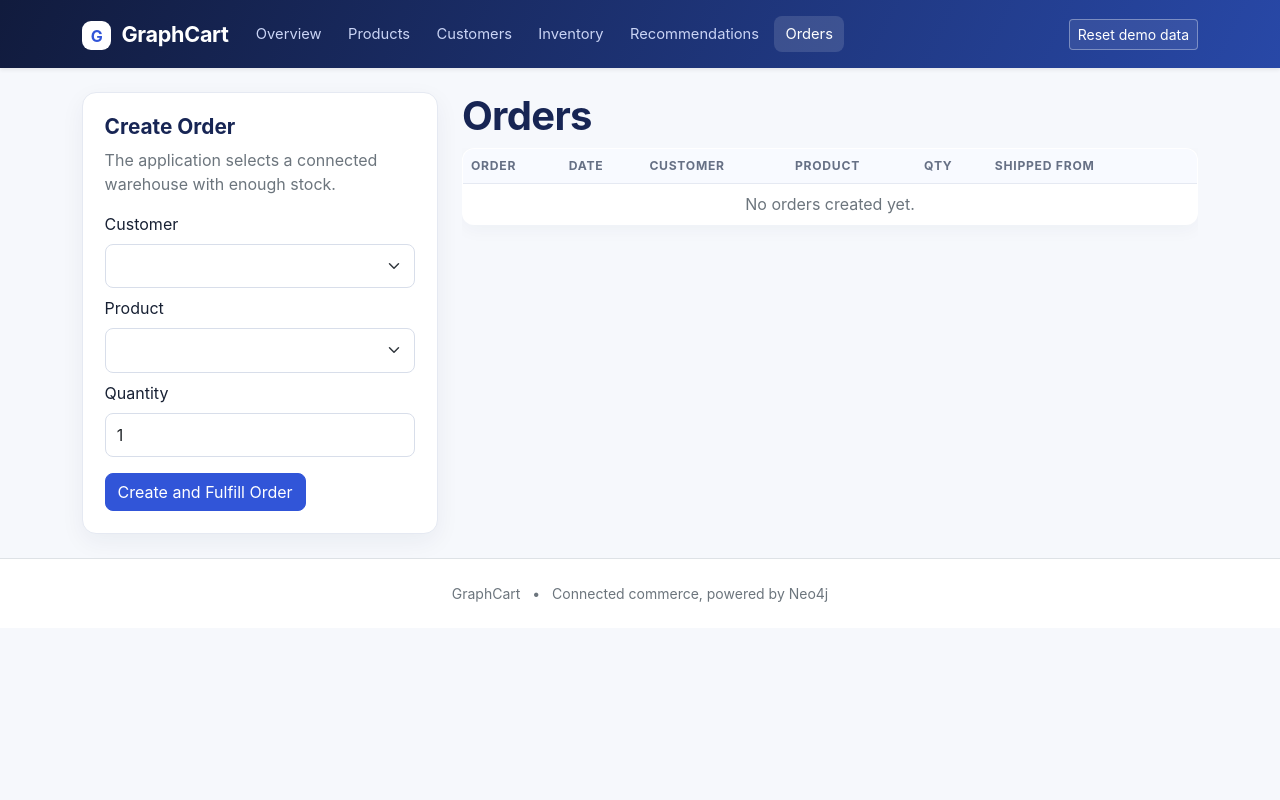
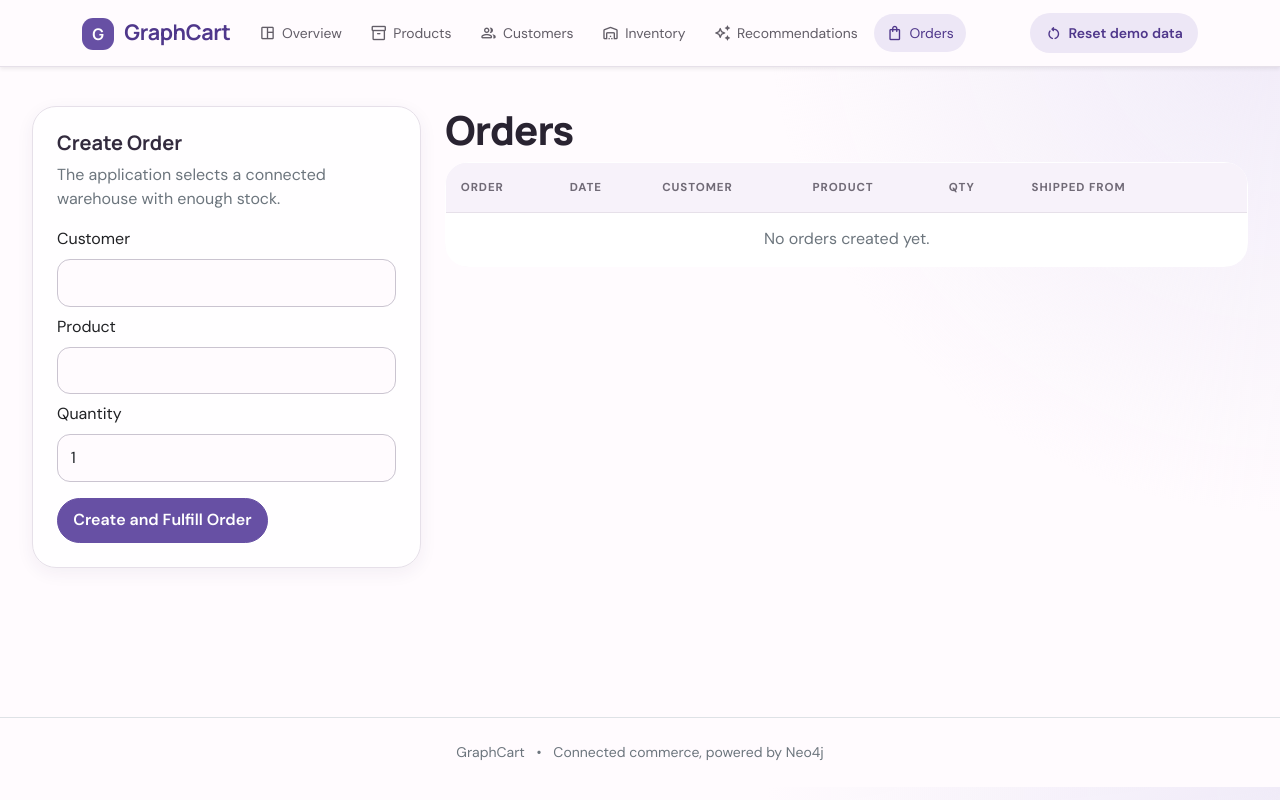
Before and after one commit to Nithin-Akin/GraphCart_CIA_III_Project, a Flask app: page /orders in a window 1280 px wide. Run offline with Flask 3, Linux system fonts and the light colour scheme; data that the repository does not hold is empty; parts of the project's set-up code (start-up, migrations or seed data) failed here and were passed over.

Commit message:
Overhaul UI with Material-inspired theme

```diff
--- a/static/style.css
+++ b/static/style.css
@@ -1,24 +1,34 @@
-:root { --ink: #172033; --muted: #667085; --navy: #172554; --blue: #3155d8; --line: #e5e9f2; }
-body { background: #f6f8fc; color: var(--ink); font-family: Inter, ui-sans-serif, system-ui, -apple-system, sans-serif; }
-.navbar { background: linear-gradient(115deg, #111b3d, #2848a7); padding: .8rem 0; }
-.navbar-brand { font-size: 1.35rem; letter-spacing: -.3px; }
-.brand-mark { display: inline-grid; place-items: center; width: 29px; height: 29px; margin-right: .35rem; border-radius: 9px; background: #fff; color: var(--blue); font-size: 1rem; }
-.nav-link { color: #cad4f5 !important; border-radius: 8px; padding: .45rem .7rem !important; font-size: .92rem; }
-.nav-link:hover, .nav-link.active { color: #fff !important; background: rgba(255,255,255,.13); }
-.btn-reset { border: 1px solid rgba(255,255,255,.35); color: #fff; background: rgba(255,255,255,.08); }
-.btn-reset:hover { background: #fff; color: var(--navy); }
-h1 { color: var(--navy); font-weight: 750; letter-spacing: -.7px; }
-h2 { color: var(--navy); font-size: 1.3rem; font-weight: 700; }
-.lead { font-size: 1.05rem; }
-.stat-card, .content-box { background: #fff; border: 1px solid var(--line); border-radius: 14px; padding: 1.35rem; box-shadow: 0 8px 25px rgba(24, 39, 75, .055); height: 100%; }
-.stat-card { border-top: 4px solid var(--blue); }
-.stat-number { color: var(--blue); font-size: 2.1rem; font-weight: 800; line-height: 1.1; }
-.table { border: 1px solid var(--line); border-radius: 12px; overflow: hidden; box-shadow: 0 5px 18px rgba(24,39,75,.04); }
-.table thead th { background: #f8faff; color: #667085; font-size: .76rem; text-transform: uppercase; letter-spacing: .06em; border-bottom-color: var(--line); }
-.table td { vertical-align: middle; }
-.form-control, .form-select { border-color: #d8deea; border-radius: 8px; padding: .58rem .7rem; }
-.form-control:focus, .form-select:focus { border-color: #6b82e5; box-shadow: 0 0 0 .2rem rgba(49,85,216,.12); }
-.btn-primary { background: var(--blue); border-color: var(--blue); border-radius: 8px; }
-pre { white-space: pre-wrap; font-size: .78rem; background: #101827; color: #e5edf9; padding: 1rem; border-radius: 8px; }
+:root { --ink: #202124; --muted: #6b7280; --primary: #6750a4; --primary-dark: #4f378b; --surface: #fffbfe; --surface-low: #f7f2fa; --surface-high: #ede7f6; --line: #e6e0e9; }
+* { box-sizing: border-box; }
+body { background: radial-gradient(circle at 100% 0, #f0ebf8 0, transparent 32rem), var(--surface); color: var(--ink); font-family: 'DM Sans', sans-serif; }
+.navbar { background: var(--surface); padding: .7rem 0; border-bottom: 1px solid var(--line); }
+.navbar-brand { color: var(--primary-dark) !important; font-family: Manrope, sans-serif; font-size: 1.35rem; letter-spacing: -.4px; }
+.brand-mark { display: inline-grid; place-items: center; width: 32px; height: 32px; margin-right: .4rem; border-radius: 11px; background: var(--primary); color: #fff; font-size: 1rem; }
+.nav-link { display: inline-flex; align-items: center; gap: .35rem; color: #625d67 !important; border-radius: 999px; padding: .55rem .75rem !important; font-size: .87rem; transition: .2s ease; }
+.nav-link .material-symbols-rounded, .btn-reset .material-symbols-rounded { font-size: 18px; }
+.nav-link:hover, .nav-link.active { color: var(--primary-dark) !important; background: var(--surface-high); }
+.btn-reset { display: inline-flex; align-items: center; gap: .35rem; border: 0; color: var(--primary-dark); background: var(--surface-high); border-radius: 999px; padding: .55rem .85rem; }
+.btn-reset:hover { background: #ddd2ef; color: var(--primary-dark); }
+main.container { max-width: 1240px; min-height: calc(100vh - 150px); padding-top: 2.4rem !important; }
+h1 { color: #292331; font-family: Manrope, sans-serif; font-weight: 800; letter-spacing: -.9px; }
+h2 { color: #332b3e; font-family: Manrope, sans-serif; font-size: 1.25rem; font-weight: 700; }
+.lead { color: var(--muted) !important; font-size: 1.02rem; }
+.stat-card, .content-box { background: rgba(255,255,255,.86); border: 1px solid var(--line); border-radius: 24px; padding: 1.5rem; box-shadow: 0 5px 18px rgba(58, 35, 86, .06); height: 100%; }
+.stat-card { border-top: 0; position: relative; overflow: hidden; }
+.stat-card:after { content: ''; position: absolute; right: -20px; top: -28px; width: 90px; height: 90px; border-radius: 50%; background: #eee7f8; }
+.stat-number { color: var(--primary); font-family: Manrope, sans-serif; font-size: 2.2rem; font-weight: 800; line-height: 1.1; }
+.table-responsive { border-radius: 24px; }
+.table { border: 1px solid var(--line); border-radius: 20px; overflow: hidden; box-shadow: 0 5px 18px rgba(58,35,86,.05); margin-bottom: 0; }
+.table thead th { background: var(--surface-low); color: #706a76; font-size: .72rem; text-transform: uppercase; letter-spacing: .08em; border-bottom-color: var(--line); padding: 1rem .9rem; }
+.table td { vertical-align: middle; padding: .9rem; border-color: #f0ebf2; }
+.form-control, .form-select { border-color: #cac4d0; background: #fffbfe; border-radius: 13px; padding: .68rem .8rem; }
+.form-control:focus, .form-select:focus { border-color: var(--primary); box-shadow: 0 0 0 .2rem rgba(103,80,164,.15); }
+.btn { border-radius: 999px; font-weight: 600; padding: .58rem .95rem; }
+.btn-primary { background: var(--primary); border-color: var(--primary); }
+.btn-primary:hover { background: var(--primary-dark); border-color: var(--primary-dark); }
+.btn-outline-primary { color: var(--primary); border-color: #c9b9e4; }
+.btn-outline-danger { border-color: #e6bfc8; }
+.alert { border: 0; border-radius: 16px; }
+pre { white-space: pre-wrap; font-size: .78rem; background: #292532; color: #f3edf7; padding: 1rem; border-radius: 16px; }
 .qty { max-width: 64px; }
-footer { background: #fff; color: #98a2b3 !important; }
+footer { background: transparent; color: #938b9c !important; }
--- a/templates/base.html
+++ b/templates/base.html
@@ -4,13 +4,17 @@
   <meta charset="utf-8">
   <meta name="viewport" content="width=device-width, initial-scale=1">
   <title>{% block title %}GraphCart{% endblock %} | Neo4j Commerce</title>
+  <link rel="preconnect" href="https://fonts.googleapis.com">
+  <link rel="preconnect" href="https://fonts.gstatic.com" crossorigin>
+  <link href="https://fonts.googleapis.com/css2?family=DM+Sans:wght@400;500;600;700&family=Manrope:wght@600;700;800&display=swap" rel="stylesheet">
+  <link href="https://fonts.googleapis.com/icon?family=Material+Symbols+Rounded" rel="stylesheet">
   <link href="https://cdn.jsdelivr.net/npm/bootstrap@5.3.3/dist/css/bootstrap.min.css" rel="stylesheet">
   <link href="{{ url_for('static', filename='style.css') }}" rel="stylesheet">
 </head>
 <body>
 <nav class="navbar navbar-expand-lg navbar-dark shadow-sm">
   <div class="container"><a class="navbar-brand fw-bold" href="/"><span class="brand-mark">G</span> GraphCart</a><button class="navbar-toggler" type="button" data-bs-toggle="collapse" data-bs-target="#nav"><span class="navbar-toggler-icon"></span></button>
-    <div class="collapse navbar-collapse" id="nav"><ul class="navbar-nav me-auto gap-lg-1"><li class="nav-item"><a class="nav-link {% if request.path == '/' %}active{% endif %}" href="/">Overview</a></li><li class="nav-item"><a class="nav-link {% if request.path.startswith('/products') %}active{% endif %}" href="/products">Products</a></li><li class="nav-item"><a class="nav-link {% if request.path.startswith('/customers') %}active{% endif %}" href="/customers">Customers</a></li><li class="nav-item"><a class="nav-link {% if request.path.startswith('/inventory') %}active{% endif %}" href="/inventory">Inventory</a></li><li class="nav-item"><a class="nav-link {% if request.path.startswith('/recommendations') %}active{% endif %}" href="/recommendations">Recommendations</a></li><li class="nav-item"><a class="nav-link {% if request.path.startswith('/orders') %}active{% endif %}" href="/orders">Orders</a></li></ul><form method="post" action="/reset"><button class="btn btn-reset btn-sm" onclick="return confirm('Reset all data to the demo dataset?')">Reset demo data</button></form></div>
+    <div class="collapse navbar-collapse" id="nav"><ul class="navbar-nav me-auto gap-lg-1"><li class="nav-item"><a class="nav-link {% if request.path == '/' %}active{% endif %}" href="/"><span class="material-symbols-rounded">space_dashboard</span>Overview</a></li><li class="nav-item"><a class="nav-link {% if request.path.startswith('/products') %}active{% endif %}" href="/products"><span class="material-symbols-rounded">inventory_2</span>Products</a></li><li class="nav-item"><a class="nav-link {% if request.path.startswith('/customers') %}active{% endif %}" href="/customers"><span class="material-symbols-rounded">group</span>Customers</a></li><li class="nav-item"><a class="nav-link {% if request.path.startswith('/inventory') %}active{% endif %}" href="/inventory"><span class="material-symbols-rounded">warehouse</span>Inventory</a></li><li class="nav-item"><a class="nav-link {% if request.path.startswith('/recommendations') %}active{% endif %}" href="/recommendations"><span class="material-symbols-rounded">auto_awesome</span>Recommendations</a></li><li class="nav-item"><a class="nav-link {% if request.path.startswith('/orders') %}active{% endif %}" href="/orders"><span class="material-symbols-rounded">shopping_bag</span>Orders</a></li></ul><form method="post" action="/reset"><button class="btn btn-reset btn-sm" onclick="return confirm('Reset all data to the demo dataset?')"><span class="material-symbols-rounded">restart_alt</span>Reset demo data</button></form></div>
   </div>
 </nav>
 <main class="container py-4">
```
